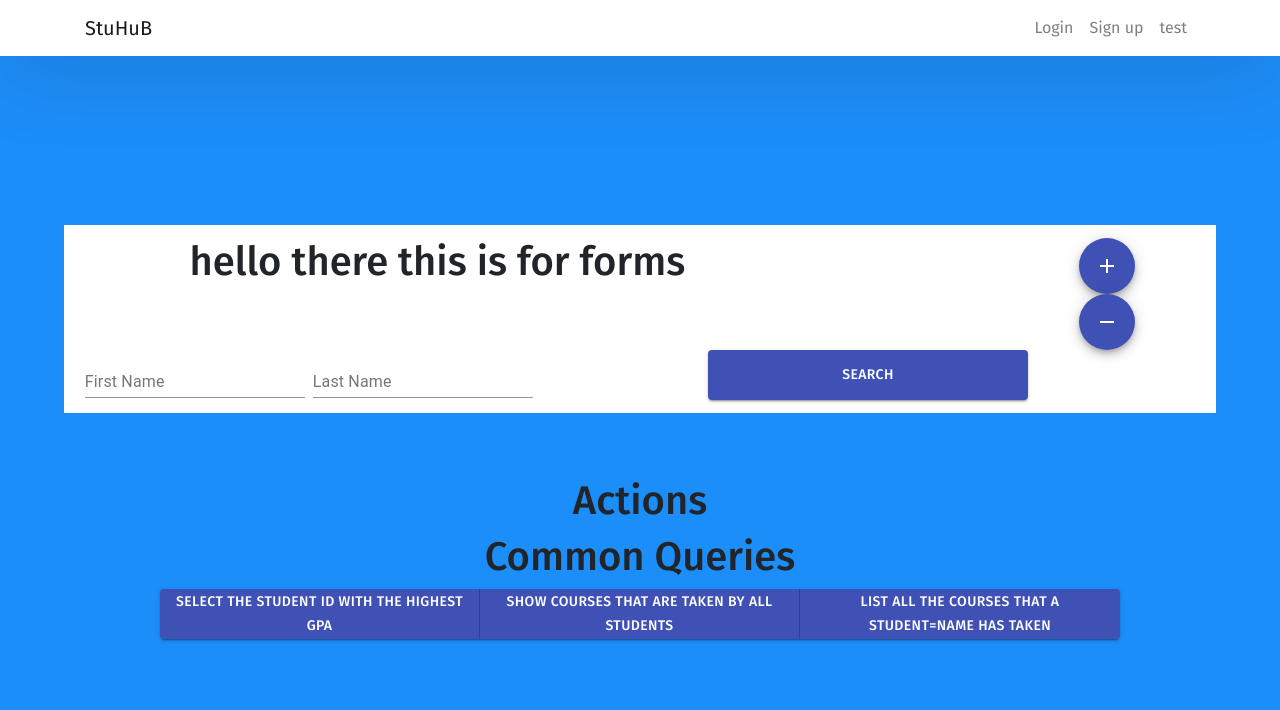
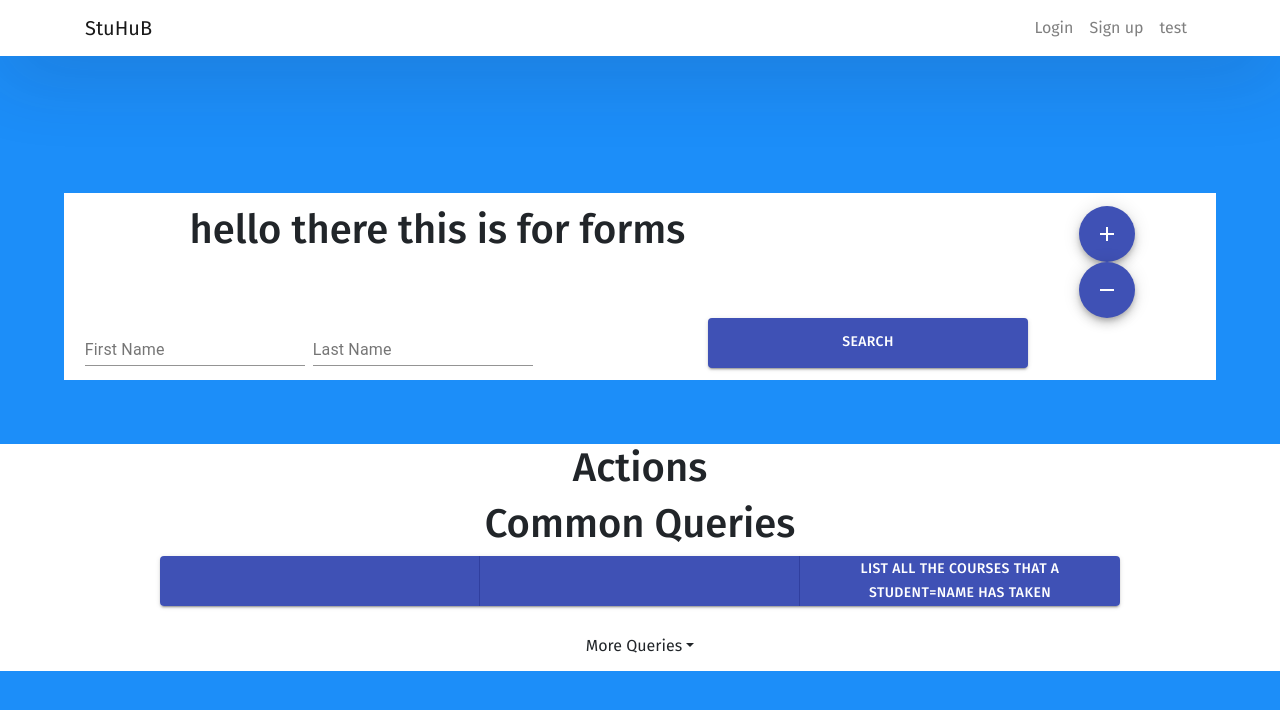
Before and after one commit to jtagaca/StuHub_Public, a React (Create React App) app in the folder client/: page /test in a window 1280 px wide. Shown: the top 710 px of the page. Built offline with nearby package versions, Linux system fonts and the light colour scheme.

Commit message:
new stuff

```diff
--- a/client/src/components/gg.css
+++ b/client/src/components/gg.css
@@ -28,4 +28,5 @@
 }
 .bgcoloradmin {
   background-color: white;
+  flex: 1;
 }
--- a/client/src/components/test.js
+++ b/client/src/components/test.js
@@ -3,6 +3,8 @@ import { Button, ButtonGroup, Fab, Form, TextField } from "@material-ui/core";
 import AddIcon from "@material-ui/icons/Add";
 import Buttond from "react-bootstrap/Button";
 import RemoveIcon from "@material-ui/icons/Remove";
+import DropdownButton from "react-bootstrap/DropdownButton";
+import { Dropdown } from "react-bootstrap";
 import "./gg.css";
 function test() {
   return (
@@ -21,7 +23,6 @@ function test() {
             <Fab color="primary" aria-label="add">
               <AddIcon />
             </Fab>
-
             <div className="float-none">
               <Fab color="primary" aria-label="add">
                 <RemoveIcon />
@@ -47,8 +48,7 @@ function test() {
           </div>
         </div>
       </div>
-
-      <div className="uicontainer">
+      <div className="bgcoloradmin">
         <h1>Actions</h1>
         <div>
           <h1> Common Queries</h1>
@@ -57,20 +57,37 @@ function test() {
             color="primary"
             aria-label="contained primary button group"
           >
-            <Button>Select the student ID with the highest GPA</Button>
-            <Button>Show courses that are taken by all students</Button>
+            <Button></Button>
+            <Button></Button>
             <Button>List all the courses that a student=name has taken</Button>
           </ButtonGroup>
-
-          {/* <ButtonGroup
-            variant="contained"
-            color="primary"
-            aria-label="contained primary button group"
+        </div>
+        <div>
+          <DropdownButton
+            as={ButtonGroup}
+            menuAlign={{ lg: "right" }}
+            title="More Queries"
+            id="dropdown-menu-align-responsive-1"
           >
-            <Button>Select the student ID with the highest GPA</Button>
-            <Button>Show courses that are taken by all students</Button>
-            <Button>List all the courses that a student=name has taken</Button>
-          </ButtonGroup> */}
+            <Dropdown.Item eventKey="1">
+              Show students who do not have a GPA
+            </Dropdown.Item>
+            <Dropdown.Item eventKey="2">
+              Select the faculty that advises the most students.
+            </Dropdown.Item>
+            <Dropdown.Item eventKey="3">
+              Show a letter grade every student has in common.
+            </Dropdown.Item>
+            <Dropdown.Item eventKey="4">
+              Select student ID’s taking least 1 course in the current semester.
+            </Dropdown.Item>
+            <Dropdown.Item eventKey="5">
+              Select the student ID with the highest GPA.
+            </Dropdown.Item>
+            <Dropdown.Item eventKey="6">
+              Show courses that are taken by all students
+            </Dropdown.Item>
+          </DropdownButton>
         </div>
       </div>
     </div>
```
